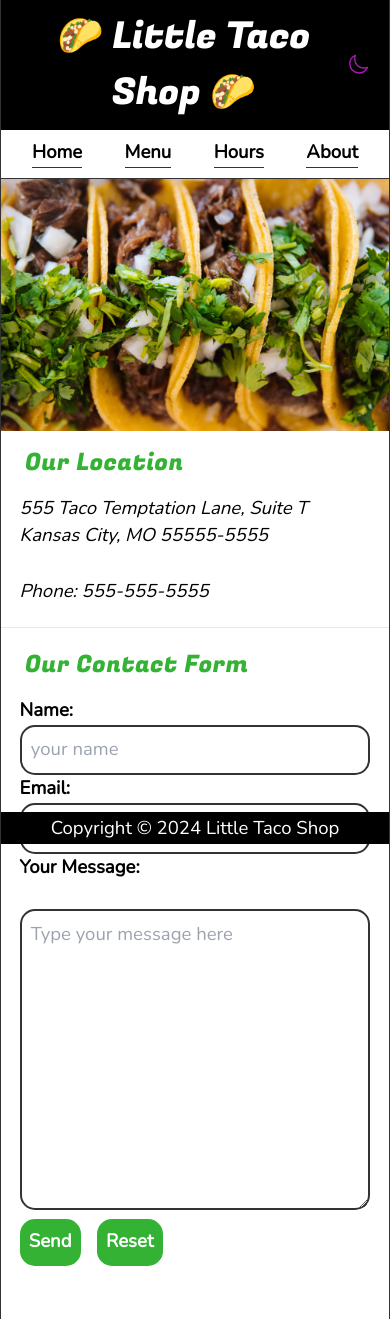
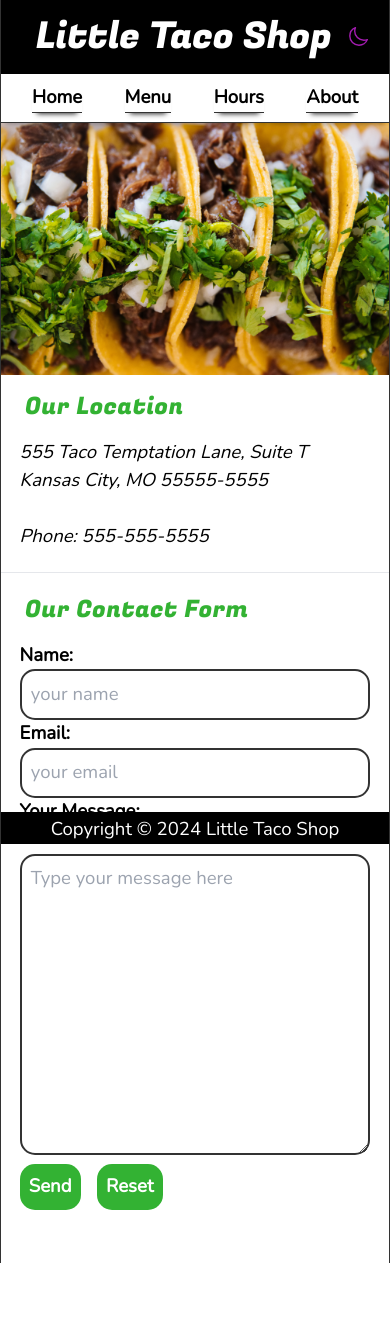
Before and after one commit to Halcyon666/taco-shop, a Vue app: page /taco-shop/contact in a window 390 px wide. After the commit the page ends 1263 px from the top, so only its background shows below. Built offline with nearby package versions, Linux system fonts and the light colour scheme.

Commit message:
handle all the tough css styles

```diff
--- a/postcss.config.js
+++ b/postcss.config.js
@@ -2,8 +2,8 @@
 // postcss.config.js
 module.exports = {
   plugins: {
-    // config location
-    tailwindcss: { config: './tailwind.config.ts' },
+    // config location, need this, this is default configuration location
+    // tailwindcss: { config: './tailwind.config.ts' },
     autoprefixer: {},
     cssnano: {},
     // nest css
@@ -11,7 +11,7 @@ module.exports = {
     'postcss-preset-env': {
       features: { 'nesting-rules': false },
     },
-    // optimizing for production
+    // optimizing for production, compres css
     ...(process.env.NODE_ENV === 'production' ? { cssnano: {} } : {}),
   },
 }
--- a/src/App.vue
+++ b/src/App.vue
@@ -1,12 +1,15 @@
 <template>
+  <!-- todo fix shadow shadow-light dark:shadow-dark -->
   <div
     id="app"
-    class="bg-[#fff] dark:bg-[#333] text-[#000] dark:text-white min-h-screen max-w-[800px] mx-auto border-l border-r border-solid dark:border-white border-[#333] shadow-light dark:shadow-dark"
+    class="bg-[#fff] dark:bg-[#333] text-[#000] dark:text-white min-h-screen max-w-[800px] mx-auto border-l border-r border-solid dark:border-white border-[#333] shadow-[0_0_10px_#333] dark:shadow-[0_0_10px_whitesmoke]"
   >
     <div class="sticky z-[1] top-0">
       <div class="flex bg-black px-[19.950px] py-[9.258px]">
-        <div class="text-center text-[37.0304px] font-headings mx-auto w-full text-white">
-          🌮 Little Taco Shop 🌮
+        <div
+          class="text-center text-[37.0304px] font-headings mx-auto w-full text-white min-[576px]:before:content-['🌮'] min-[576px]:after:content-['🌮']"
+        >
+          Little Taco Shop
         </div>
         <svg
           xmlns="http://www.w3.org/2000/svg"
@@ -20,21 +23,24 @@
           <path
             stroke-linecap="round"
             stroke-linejoin="round"
-            d="M21.752 15.002A9.72 9.72 0 0 1 18 15.75c-5.385 0-9.75-4.365-9.75-9.75 0-1.33.266-2.597.748-3.752A9.753 9.753 0 0 0 3 11.25C3 16.635 7.365 21 12.75 21a9.753 9.753 0 0 0 9.002-5.998Z"
+            d="M21.752 15.002A9.72 9.72 0 0 1 18 15.75c-5.385 0-9.75-4.365-9.75-9.75 0-1.33.266-2.597.748-3.752A9.753
+            9.753 0 0 0 3 11.25C3 16.635 7.365 21 12.75 21a9.753 9.753 0 0 0 9.002-5.998Z"
           />
         </svg>
       </div>
       <div
-        class="bg-white dark:bg-[#141414] border-b dark:border-white border-[#333] font-bold shadow-0_6px_5px_-5px_rgba(0,0,0,0.3) dark:shadow-0_6px_5px_-5px_rgba(255,255,255,0.3)"
+        class="bg-white dark:bg-[#141414] border-b dark:border-white border-[#333] font-bold shadow-[0_6px_5px_-5px_rgba(0,0,0,0.3)] dark:shadow-[0_6px_5px_-5px_rgba(255,255,255,0.3)]"
       >
-        <!--directly use text-[rgba(0, 0, 0, 0.6)] not support, instead of text-black/[.6] -->
+        <!--directly use text-[rgba(0, 0, 0, 0.6)] not support, instead of text-black/[.6]
+        if the color is rgba(52, 178, 52, 0.75), only can use text-[#34b234bf]
+        -->
         <div class="px-[0.25em] py-[2.5%] list-none flex justify-evenly gap-4">
           <router-link
             :to="link.to"
             v-for="link in links"
             :key="link.to"
             :class="{ hidden: link.hidden }"
-            class="text-black dark:text-white border-b border-[#333] dark:border-[whitesmoke] hover:text-black/[.6] dark:hover:text-orange-500 focus-visible:text-black/[.6] dark:focus-visible:text-orange-500 active:text-orange-500 dark:active:text-[#fcc867]"
+            class="text-black dark:text-white border-b border-[#333] dark:border-[whitesmoke] hover:text-black/[.6] dark:hover:text-orange-500 focus-visible:text-black/[.6] dark:focus-visible:text-orange-500 active:text-orange-500 dark:active:text-[#fcc867] shadow-[0_6px_5px_-5px_#333] dark:shadow-[0_6px_5px_-5px__whitesmoke]"
           >
             {{ link.label }}
           </router-link>
--- a/src/components/HeroSection.vue
+++ b/src/components/HeroSection.vue
@@ -3,7 +3,7 @@
     <!--  animate style hidden if not at home page -->
     <div
       :class="{ hidden: title !== 'Bienvenidos!' }"
-      class="[text-shadow:2px_2px_5px_#333] dark:[text-shadow:2px_2px_5px_white] font-headings tracking-wide mb-4 bg-[#33b233] text-[whitesmoke] dark:text-black text-2xl animate-[showWelcome_0.5s_ease-in-out_1s_forwards] px-[0.25em] py-[0.5em] absolute top-[-100px] left-[20px]"
+      class="[text-shadow:2px_2px_5px_#333] dark:[text-shadow:2px_2px_5px_white] font-headings tracking-wide bg-[#33b233] text-[whitesmoke] dark:text-black text-2xl animate-[showWelcome_0.5s_ease-in-out_1s_forwards] px-[0.25em] py-[0.5em] absolute top-[-100px] left-[20px]"
     >
       {{ title }}
     </div>
--- a/src/views/About.vue
+++ b/src/views/About.vue
@@ -13,7 +13,7 @@
     <main class="px-[0.25em] py-2.5">
       <article
         id="about"
-        class="scroll-mt-[6.5rem] m-[clamp(1em,2.5vh,1.5em)_0] first:mt-4 last:min-h-[calc(100vh - 20rem)] pl-5"
+        class="scroll-mt-[6.5rem] m-[clamp(1em,2.5vh,1.5em)_0] first:mt-4 last:min-h-[calc(100vh-20rem)] pl-5"
       >
         <h2 class="font-headings tracking-wide mb-4 text-[#33b233] dark:text-white text-2xl">
           About LTS
@@ -23,7 +23,7 @@
           shop was built from a <strong>love of tacos</strong> 🌮🌮🌮. We hope our shop adds a
           unique and interesting place to our little town.
         </p>
-        <aside class="m-[var(--MARGIN)]">
+        <aside class="m-[clamp(1em,2.5vh,1.5em)_0]">
           <div class="font-headings tracking-widest mb-4 text-[#33b233] dark:text-white">
             Taco Trivia
           </div>
--- a/src/views/Contact.vue
+++ b/src/views/Contact.vue
@@ -12,7 +12,7 @@
 
     <main class="main">
       <article
-        class="scroll-mt-[6.5rem] m-[clamp(1em,2.5vh,1.5em)_0] first:mt-4 last:min-h-[calc(100vh - 20rem)]"
+        class="scroll-mt-[6.5rem] m-[clamp(1em,2.5vh,1.5em)_0] first:mt-4 last:min-h-[calc(100vh-20rem)]"
       >
         <h2
           class="font-headings tracking-wide mb-4 text-[#33b233] dark:text-white text-2xl mx-[1em]"
@@ -28,7 +28,7 @@
       </article>
       <hr />
       <article
-        class="scroll-mt-[6.5rem] m-[clamp(1em,2.5vh,1.5em)_0] contact first:mt-4 last:min-h-[calc(100vh - 20rem)]"
+        class="scroll-mt-[6.5rem] m-[clamp(1em,2.5vh,1.5em)_0] first:mt-4 last:min-h-[calc(100vh-20rem)]"
       >
         <h2
           class="mx-[1em] font-headings tracking-wide mb-4 text-[#33b233] dark:text-white text-2xl"
@@ -36,13 +36,13 @@
           Our Contact Form
         </h2>
 
-        <form action="https://httpbin.org/get" method="get" class="contact__form">
+        <form action="https://httpbin.org/get" method="get">
           <fieldset class="border-none">
             <legend class="absolute left-[-10000px]">Send Us A Message</legend>
             <p class="mx-[1em] my-0">
               <label class="block font-bold" for="name">Name:</label>
               <input
-                class="p-[0.5em] rounded-[15px] border-[2px] w-full text-black dark:border-white border-[#333] font-content font-[clamp(1rem, 2.2vh, 1.5rem)]"
+                class="p-[0.5em] rounded-[15px] border-[2px] w-full text-black dark:border-white border-[#333] font-content font-[size:clamp(1rem,2.2vh,1.5rem)]"
                 type="text"
                 name="name"
                 id="name"
@@ -53,7 +53,7 @@
             <p class="mx-[1em] my-0">
               <label class="block font-bold" for="email">Email:</label>
               <input
-                class="p-[0.5em] rounded-[15px] border-[2px] w-full text-black dark:border-white border-[#333] font-content font-[clamp(1rem, 2.2vh, 1.5rem)]"
+                class="p-[0.5em] rounded-[15px] border-[2px] w-full text-black dark:border-white border-[#333] font-content font-[size:clamp(1rem,2.2vh,1.5rem)]"
                 type="email"
                 name="email"
                 id="email"
@@ -65,7 +65,7 @@
               <label class="block font-bold" for="message">Your Message:</label>
               <br />
               <textarea
-                class="p-[0.5em] rounded-[15px] border-[2px] w-full text-black dark:border-white border-[#333] font-content font-[clamp(1rem, 2.2vh, 1.5rem)]"
+                class="p-[0.5em] rounded-[15px] border-[2px] w-full text-black dark:border-white border-[#333] font-content font-[size:clamp(1rem,2.2vh,1.5rem)]"
                 name="message"
                 id="message"
                 cols="30"
@@ -76,13 +76,13 @@
           </fieldset>
           <div class="space-x-4 mx-[1em]">
             <button
-              class="p-[0.5em] rounded-[15px] font-bold bg-[#33b233] dark:bg-white text-white dark:text-black font-content font-[clamp(1rem, 2.2vh, 1.5rem)]"
+              class="p-[0.5em] rounded-[15px] font-bold bg-[#33b233] dark:bg-white text-white dark:text-black font-content font-[size:clamp(1rem,2.2vh,1.5rem)]"
               type="submit"
             >
               Send
             </button>
             <button
-              class="p-[0.5em] rounded-[15px] font-bold bg-[#33b233] dark:bg-white text-white dark:text-black font-content font-[clamp(1rem, 2.2vh, 1.5rem)]"
+              class="p-[0.5em] rounded-[15px] font-bold bg-[#33b233] dark:bg-white text-white dark:text-black font-content font-[size:clamp(1rem,2.2vh,1.5rem)]"
               type="reset"
             >
               Reset
--- a/src/views/Home.vue
+++ b/src/views/Home.vue
@@ -12,7 +12,11 @@
 
     <Menu id="menu" />
 
-    <a href="#" class="block text-center mx-auto">Back To Top</a>
+    <div class="flex justify-center">
+      <a href="#" class="block text-center border-b mb-4 font-bold border-black dark:border-white"
+        >Back To Top</a
+      >
+    </div>
   </div>
 </template>
 
--- a/src/views/Hours.vue
+++ b/src/views/Hours.vue
@@ -12,7 +12,7 @@
 
     <main class="main">
       <article
-        class="scroll-mt-[6.5rem] m-[clamp(1em,2.5vh,1.5em)_0] mx-[1em] first:mt-4 last:min-h-[calc(100vh - 20rem)]"
+        class="scroll-mt-[6.5rem] m-[clamp(1em,2.5vh,1.5em)_0] mx-[1em] first:mt-4 last:min-h-[calc(100vh-20rem)]"
       >
         <h2 class="font-headings tracking-wide mb-4 text-[#33b233] dark:text-white text-2xl">
           Hours
```
